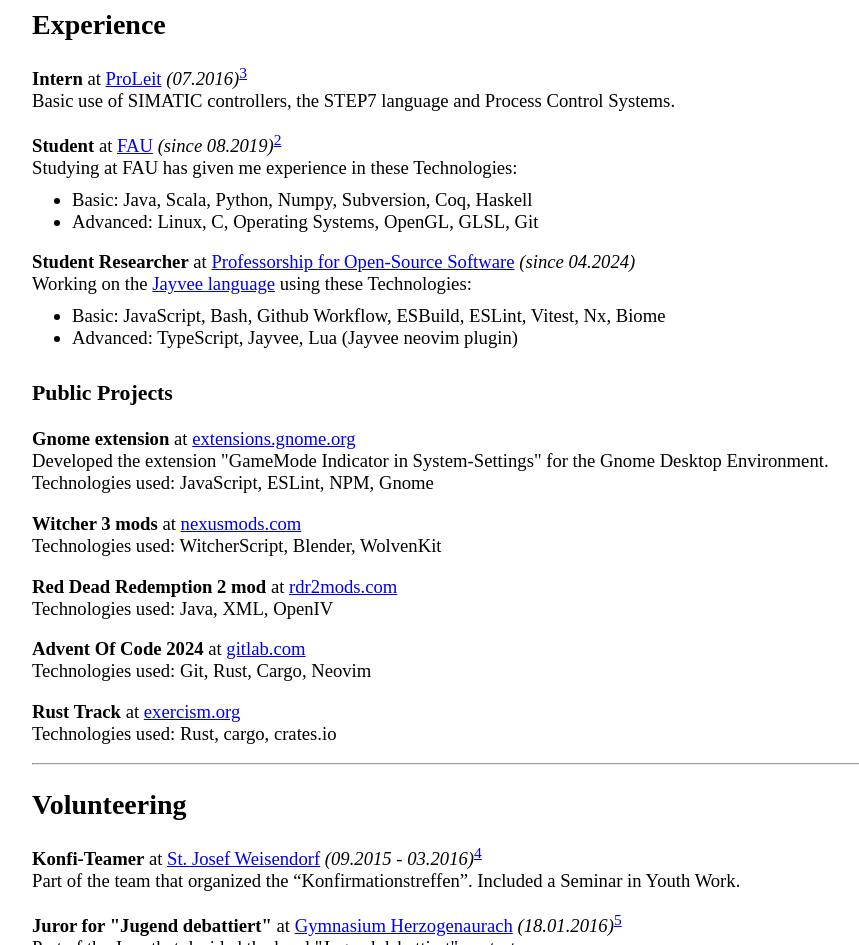
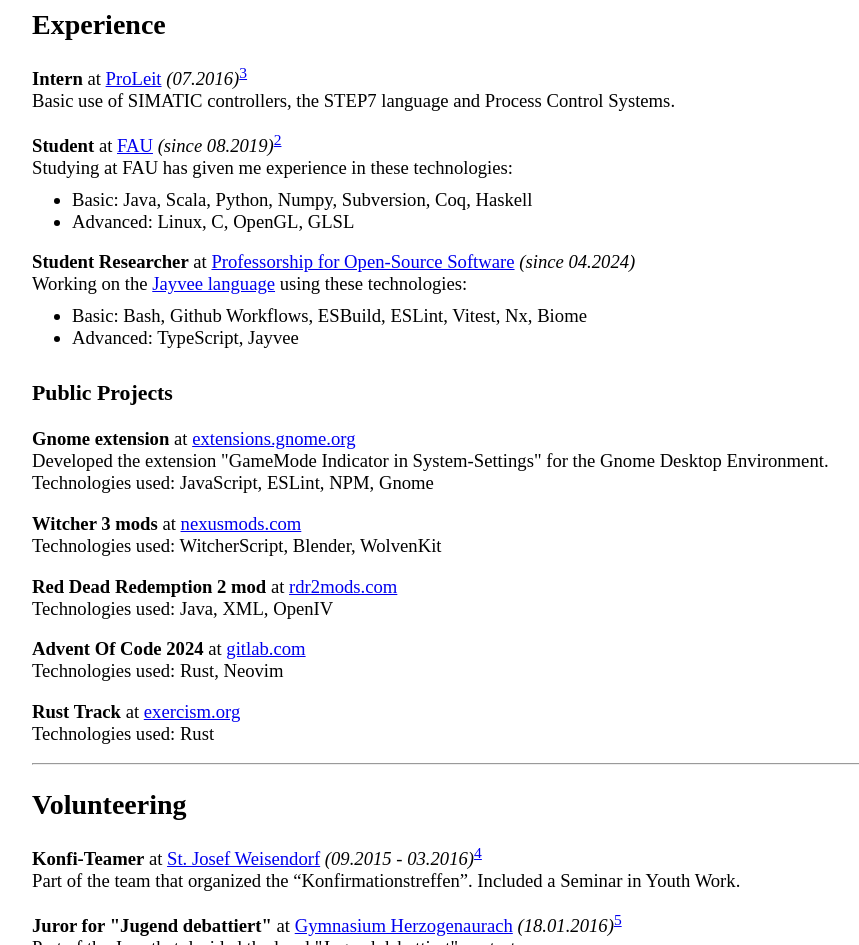
Before and after one commit to jrentlez/jrentlez.github.io, a plain HTML site: page cv.html in a window 1280 px wide. Shown: the part 500-1445 px from the top of the page, without its empty margins (104-963 px from the left). Drawn offline with Linux system fonts and the light colour scheme.

Commit message:
refactor: less verbose technologies and fix typo

```diff
--- a/cv.html
+++ b/cv.html
@@ -70,11 +70,11 @@
 				at
 				<a href="https://www.fau.eu/">FAU</a>
 				<em>(since 08.2019)</em><sup><a href="#fau.pdf">2</a></sup><br>
-				Studying at FAU has given me experience in these Technologies:
+				Studying at FAU has given me experience in these technologies:
 			</p>
 			<ul>
 				<li>Basic: Java, Scala, Python, Numpy, Subversion, Coq, Haskell</li>
-				<li>Advanced: Linux, C, Operating Systems, OpenGL, GLSL, Git</li>
+				<li>Advanced: Linux, C, OpenGL, GLSL</li>
 			</ul>
 			<p>
 				<strong>Student Researcher</strong>
@@ -83,13 +83,11 @@
 					Software</a>
 				<em>(since 04.2024)</em><br>
 				Working on the <a href="https://jvalue.github.io/jayvee/">Jayvee language</a> using
-				these
-				Technologies:
+				these technologies:
 			</p>
 			<ul>
-				<li>Basic: JavaScript, Bash, Github Workflow, ESBuild, ESLint, Vitest, Nx, Biome</li>
-				<li>Advanced: TypeScript, Jayvee, Lua (Jayvee neovim
-					plugin)</li>
+				<li>Basic: Bash, Github Workflows, ESBuild, ESLint, Vitest, Nx, Biome</li>
+				<li>Advanced: TypeScript, Jayvee</li>
 			</ul>
 
 			<h3>Public Projects</h3>
@@ -124,14 +122,14 @@
 				at
 				<a href="https://gitlab.com/TungstnBallon/aoc2024">gitlab.com</a>
 				<br>
-				Technologies used: Git, Rust, Cargo, Neovim
+				Technologies used: Rust, Neovim
 			</p>
 			<p>
 				<strong>Rust Track</strong>
 				at
 				<a href="https://exercism.org/profiles/Travesty">exercism.org</a>
 				<br>
-				Technologies used: Rust, cargo, crates.io
+				Technologies used: Rust
 			</p>
 		</section>
 		<hr>
```
